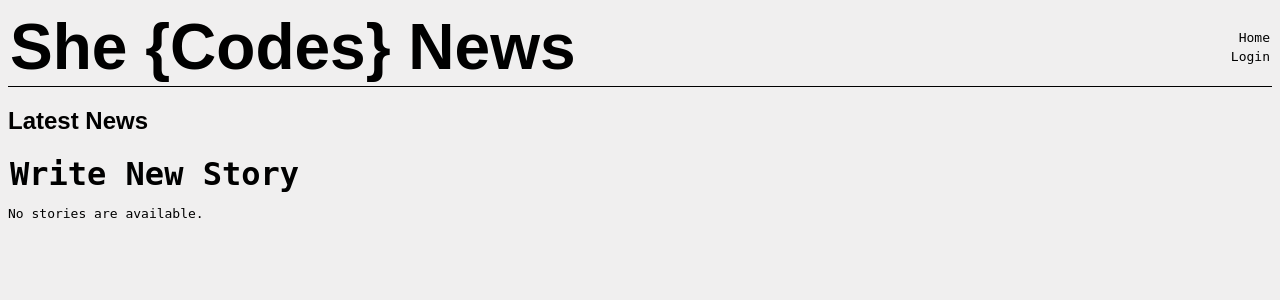
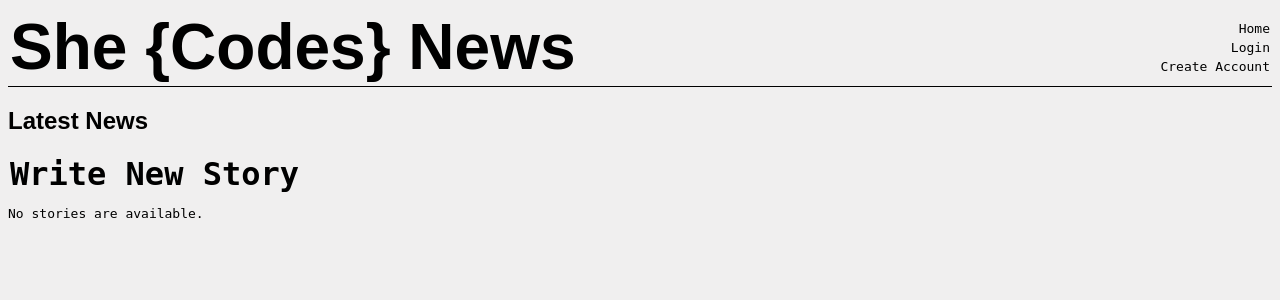
Before and after one commit to gianninapg/django-project, a Django app: page /news/ in a window 1280 px wide. Shown: the top 300 px of the page. Run offline with Django 3.2, Linux system fonts and the light colour scheme; data that the repository does not hold is empty; parts of the project's set-up code (start-up, migrations or seed data) failed here and were passed over; some web fonts are replaced.

Commit message:
createAccount updated

```diff
--- a/she_codes_news/templates/nav.html
+++ b/she_codes_news/templates/nav.html
@@ -5,5 +5,6 @@
     <a href="{% url 'logout' %}">Logout</a>
     {% else %}
     <a href="{% url 'login' %}">Login</a>
+    <a href="{% url 'users:createAccount' %}">Create Account</a>
     {% endif %}
 </nav>
```
